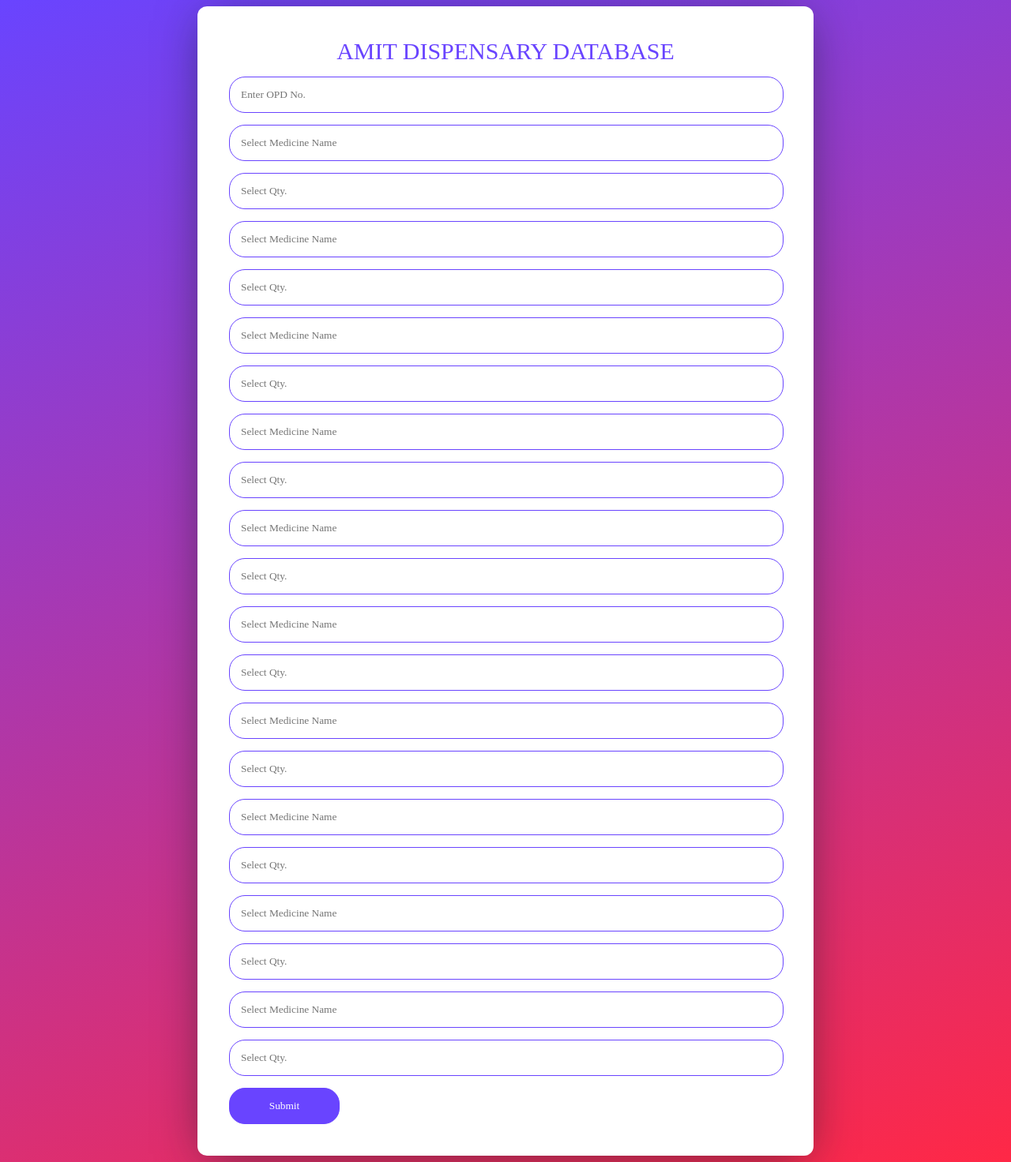
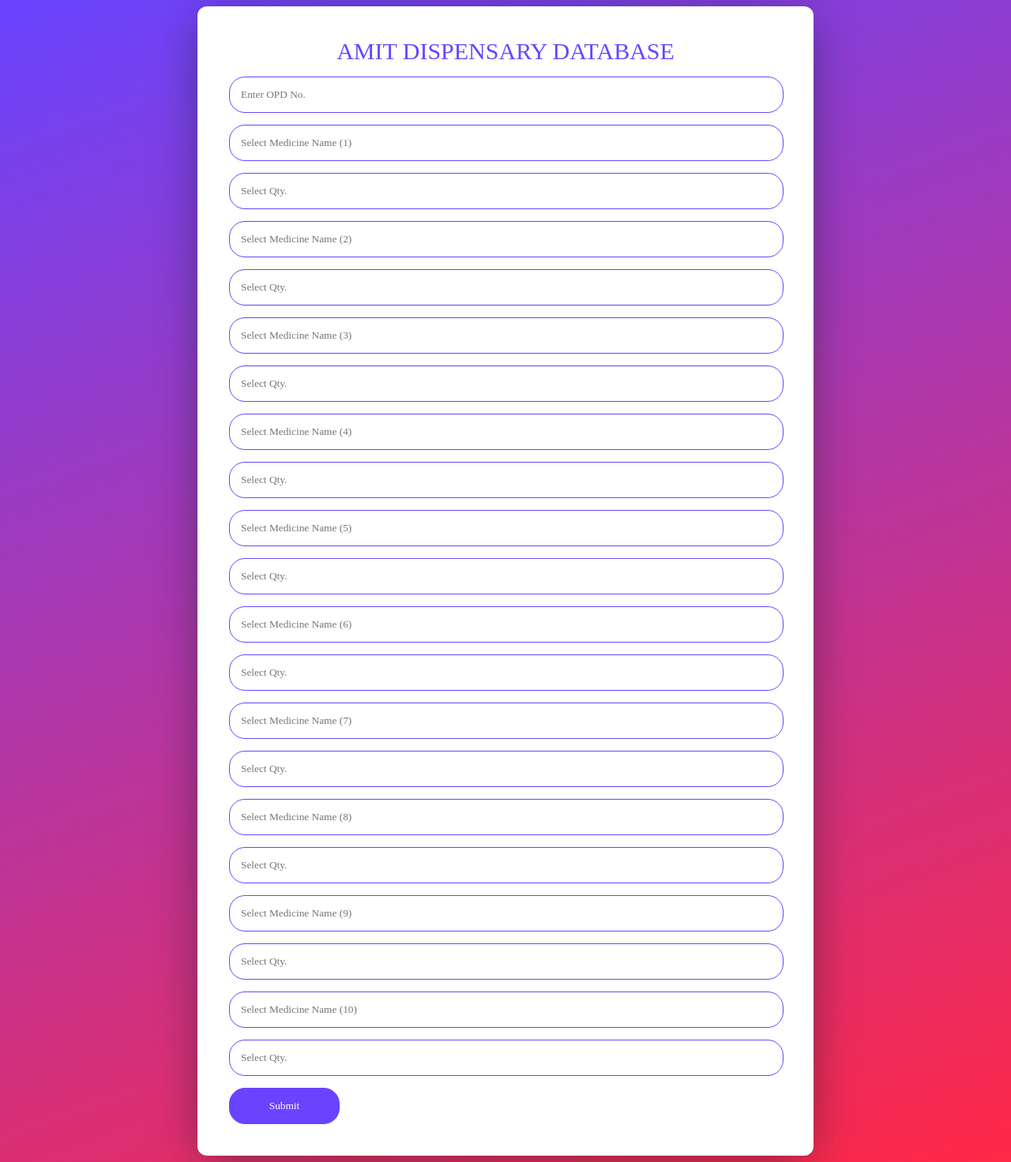
Before and after one commit to ry129/chemist, a PHP site: page / in a window 1280 px wide. Shown: the whole page at 79% size. Run offline with PHP 8.4, Linux system fonts and the light colour scheme; some web fonts are replaced.

Commit message:
Update index.php

```diff
--- a/index.php
+++ b/index.php
@@ -64,25 +64,25 @@ $sql = "INSERT INTO `pateint` ( `timestampp`, `opd`,  `drug1`, `qty1`, `drug2`,
 <form class="blogdesire-form" method="post">
 
 <input type="text" name="OPD" placeholder="Enter OPD No." required autocomplete="off"> <br>
-<input type="text" name="Drug1" placeholder="Select Medicine Name" autocomplete="off"> <br>
+<input type="text" name="Drug1" placeholder="Select Medicine Name (1)" autocomplete="off"> <br>
 <input type="text" name="Qty1" placeholder="Select Qty."  autocomplete="off"> <br>
-<input type="text" name="Drug2" placeholder="Select Medicine Name" autocomplete="off"> <br>
+<input type="text" name="Drug2" placeholder="Select Medicine Name (2)" autocomplete="off"> <br>
 <input type="text" name="Qty2" placeholder="Select Qty."  autocomplete="off"> <br>
-<input type="text" name="Drug3" placeholder="Select Medicine Name" autocomplete="off"> <br>
+<input type="text" name="Drug3" placeholder="Select Medicine Name (3)" autocomplete="off"> <br>
 <input type="text" name="Qty3" placeholder="Select Qty."  autocomplete="off"> <br>
-<input type="text" name="Drug4" placeholder="Select Medicine Name" autocomplete="off"> <br>
+<input type="text" name="Drug4" placeholder="Select Medicine Name (4)" autocomplete="off"> <br>
 <input type="text" name="Qty4" placeholder="Select Qty."  autocomplete="off"> <br>
-<input type="text" name="Drug5" placeholder="Select Medicine Name" autocomplete="off"> <br>
+<input type="text" name="Drug5" placeholder="Select Medicine Name (5)" autocomplete="off"> <br>
 <input type="text" name="Qty5" placeholder="Select Qty."  autocomplete="off"> <br>
-<input type="text" name="Drug6" placeholder="Select Medicine Name" autocomplete="off"> <br>
+<input type="text" name="Drug6" placeholder="Select Medicine Name (6)" autocomplete="off"> <br>
 <input type="text" name="Qty6" placeholder="Select Qty."  autocomplete="off"> <br>
-<input type="text" name="Drug7" placeholder="Select Medicine Name" autocomplete="off"> <br>
+<input type="text" name="Drug7" placeholder="Select Medicine Name (7)" autocomplete="off"> <br>
 <input type="text" name="Qty7" placeholder="Select Qty."  autocomplete="off"> <br>
-<input type="text" name="Drug8" placeholder="Select Medicine Name" autocomplete="off"> <br>
+<input type="text" name="Drug8" placeholder="Select Medicine Name (8)" autocomplete="off"> <br>
 <input type="text" name="Qty8" placeholder="Select Qty."  autocomplete="off"> <br>
-<input type="text" name="Drug9" placeholder="Select Medicine Name" autocomplete="off"> <br>
+<input type="text" name="Drug9" placeholder="Select Medicine Name (9)" autocomplete="off"> <br>
 <input type="text" name="Qty9" placeholder="Select Qty."  autocomplete="off"> <br>
-<input type="text" name="Drug10" placeholder="Select Medicine Name" autocomplete="off"> <br>
+<input type="text" name="Drug10" placeholder="Select Medicine Name (10)" autocomplete="off"> <br>
 <input type="text" name="Qty10" placeholder="Select Qty."  autocomplete="off"> <br>
 
 <input type="submit" name="submit" value="Submit" class="blogdesire-submit">
```
